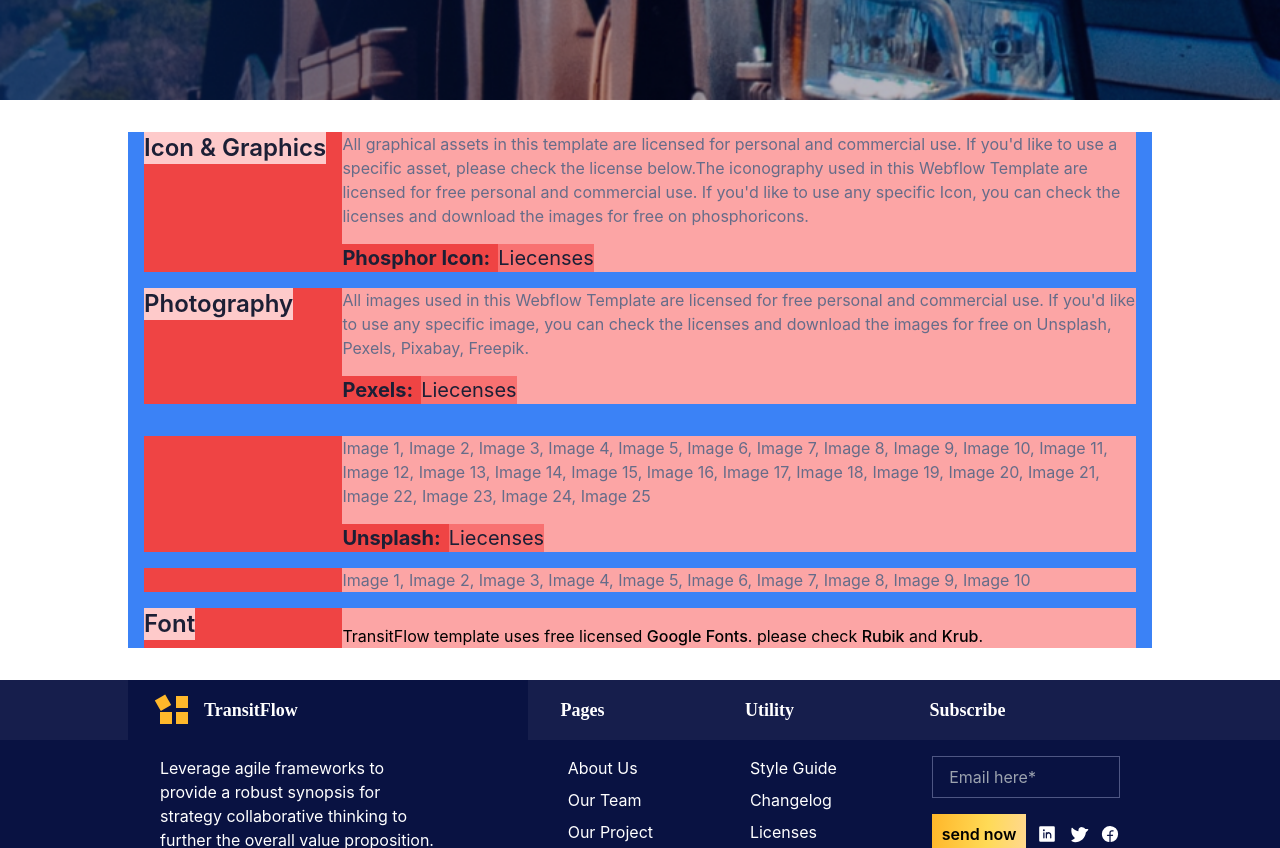
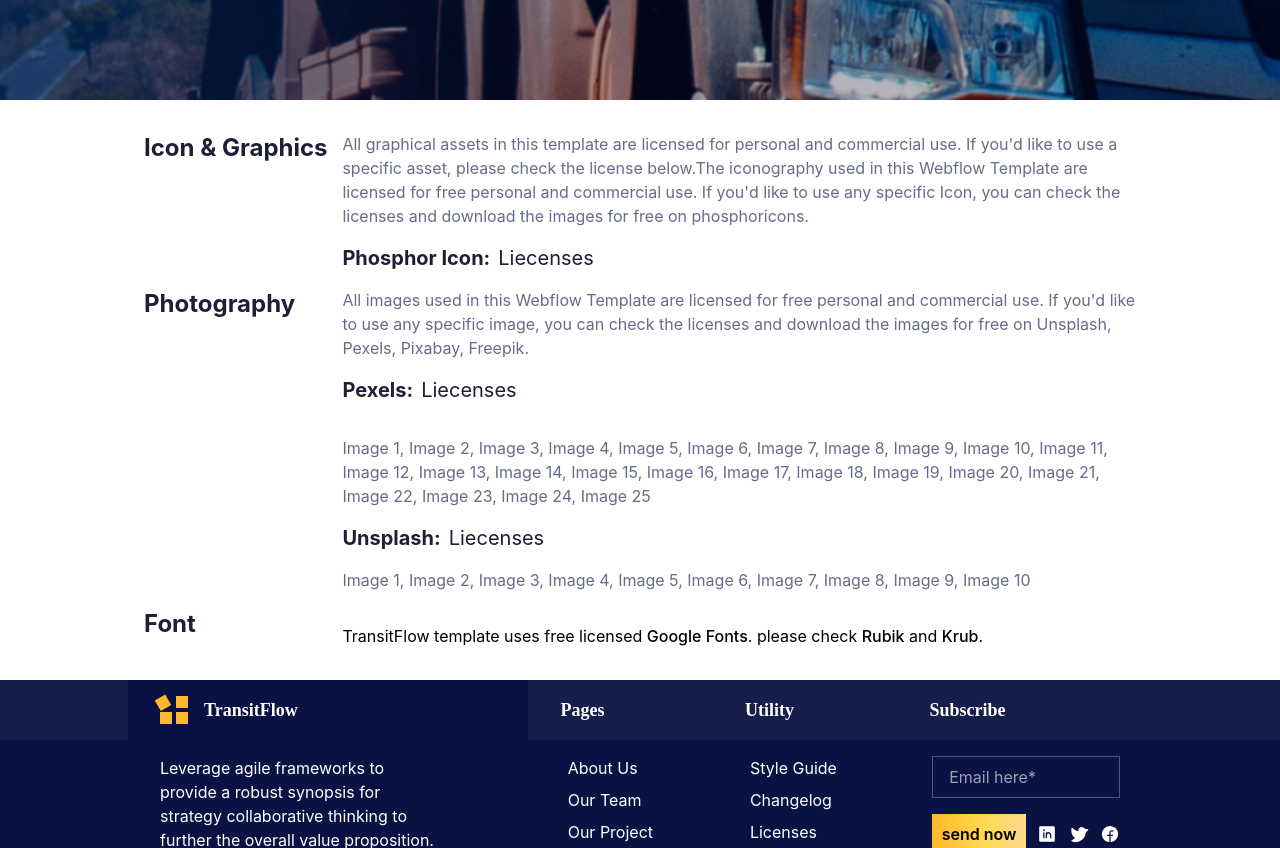
Before and after one commit to smartcollins/logistics, a React (Create React App) app: page /liecenses in a window 1280 px wide. Shown: the part 540-1388 px from the top of the page. Built offline with nearby package versions, Linux system fonts and the light colour scheme.

Commit message:
formatted Liecenses

```diff
--- a/src/pages/Liecenses.jsx
+++ b/src/pages/Liecenses.jsx
@@ -1,51 +1,50 @@
 import React from 'react';
 import banner from '../data/banner';
+import color from '../data/color';
 import Banner from '../component/Banner';
 import Footer from '../component/Footer';
-import color from '../data/color';
 
 
-const Liecenses = ()=>{
+const Liecenses = () => {
     const itemAry = [{
         txt: 'icon & graphics',
         txt2: "All graphical assets in this template are licensed for personal and commercial use. If you'd like to use a specific asset, please check the license below.The iconography used in this Webflow Template are licensed for free personal and commercial use. If you'd like to use any specific Icon, you can check the licenses and download the images for free on phosphoricons.",
         txt3: 'phosphor icon'
-    },{
+    }, {
         txt: "Photography",
         txt2: "All images used in this Webflow Template are licensed for free personal and commercial use. If you'd like to use any specific image, you can check the licenses and download the images for free on Unsplash, Pexels, Pixabay, Freepik.",
         txt3: "Pexels",
-    },{
-    },{
+    }, {
+    }, {
         txt2: "Image 1, Image 2, Image 3, Image 4, Image 5, Image 6, Image 7, Image 8, Image 9, Image 10, Image 11, Image 12, Image 13, Image 14, Image 15, Image 16, Image 17, Image 18, Image 19, Image 20, Image 21, Image 22, Image 23, Image 24, Image 25",
         txt3: "Unsplash"
-    },{
+    }, {
         txt2: 'Image 1, Image 2, Image 3, Image 4, Image 5, Image 6, Image 7, Image 8, Image 9, Image 10'
-    },{
+    }, {
         txt: 'font',
         sm: true
     }]
-    const item = itemAry.map((item,idx)=>(
-        <div key={idx} className='bg-red-500 flex items-start justify-between'>
-                <p style={{color: color.darkTxt}} className='bg-red-200 font-semibold text-2xl capitalize'>{item.txt}</p>
-                <div className='bg-red-300 w-4/5 flex flex-col gap-4'>
-                    <p style={{color: color.grayTxt}}>
+    const item = itemAry.map((item, idx) => (
+        <div key={idx} className='flex items-start justify-between'>
+            <p style={{ color: color.darkTxt }} className='font-bold text-2xl capitalize'>{item.txt}</p>
+            <div className='w-4/5 flex flex-col gap-4'>
+                <p style={{ color: color.grayTxt }}>
                     {item.txt2}
                 </p>
-                    {item.txt3&&<p style={{color: color.darkTxt}} className=' font-bold capitalize bg-red-500 w-fit flex items-center gap-2 text-xl'>{item.txt3}:<span className=' font-normal bg-red-400 '>Liecenses</span></p>}
-                    {item.sm&&<p>TransitFlow template uses free licensed <span className='  font-medium'>Google Fonts</span>. please check <span className='  font-medium'>Rubik</span> and <span className='  font-medium'>Krub</span>.</p>}
+                {item.txt3 && <p style={{ color: color.darkTxt }} className=' font-bold capitalize w-fit flex items-center gap-2 text-xl'>{item.txt3}:<span className=' font-normal '>Liecenses</span></p>}
+                {item.sm && <p>TransitFlow template uses free licensed <span className='  font-medium'>Google Fonts</span>. please check <span className='  font-medium'>Rubik</span> and <span className='  font-medium'>Krub</span>.</p>}
             </div>
         </div>
     ))
-    return(
+    return (
         <div>
             <div>{banner.slice(13, 14).map((item, idx) => <Banner key={idx} {...item} />)}</div>
-            <div className='bg-blue-500 w-4/5 mx-auto px-4 space-y-4 my-8'>
+            <div className=' w-4/5 mx-auto px-4 space-y-4 my-8'>
                 {item}
             </div>
-            <Footer/>
+            <Footer />
         </div>
     )
 }
 
-
 export default Liecenses;
```
Lines whose indentation alone changed are shown as unchanged.
